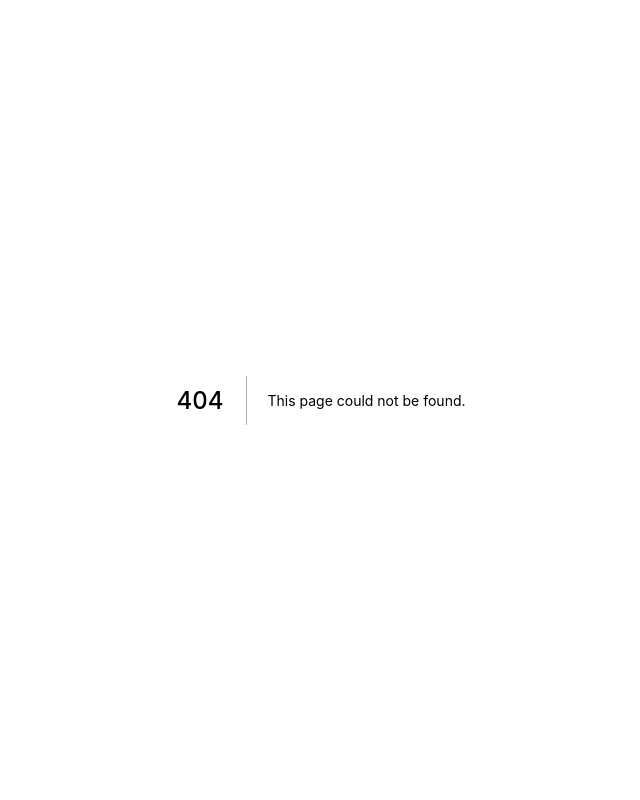
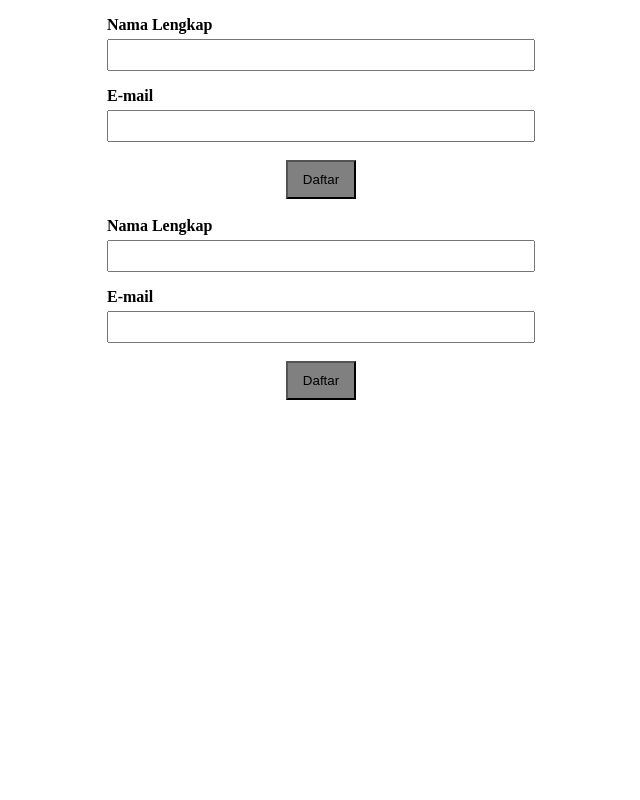
Before and after one commit to uyyoq/Covid-app, a Next.js app: page /login in a window 1280 px wide. Before the commit this address had no page. Shown: the top 800 px of the page, without its empty margins (319-959 px from the left). Built offline with nearby package versions, Linux system fonts and the light colour scheme.

Commit message:
useformik - formik

```diff
--- /dev/null
+++ b/components/form-formik/form.js
@@ -0,0 +1,103 @@
+import React from 'react';
+import { useFormik } from 'formik';
+import * as Yup from 'yup';
+import styled from "styled-components"
+
+
+const Wrapper = styled.form`
+  display: flex;
+  align-items: center;
+  flex-direction: column;
+`
+const ListForm = styled.div`
+  padding: 8px;
+`
+const Error = styled.div`
+  color: red;
+`
+const WrapBtn = styled.div`
+  margin: 10px;
+`
+
+const BtnSubmit = styled.button`
+  background-color: grey ;
+  padding: 10px 15px ;
+  cursor: pointer;
+`
+const InputForm = styled.input`
+  width: 400px;
+  padding: 6px 12px;
+  font-size: 14px;
+`
+
+const LabelForm = styled.label`
+  font-weight: bold;
+  display: flex;
+  margin-bottom: 5px;
+`
+
+const validationSchema = Yup.object({
+  nama: Yup.string().required('Harus diisi!').min(3, 'Harus 3 karakter atau lebih!'),
+  email: Yup.string().required('Harus diisi!').email('Format email tidak valid!'),
+});
+
+const initialValues = {
+  nama: '',
+  email: '',
+}
+
+const onSubmit = values => {
+  console.log("Form values", values);
+}
+
+const ExampleForm = () => {
+  const formik = useFormik({
+    initialValues,
+    onSubmit,
+    validationSchema,
+  })
+
+  return (
+    <div>
+      <Wrapper>
+        <ListForm>
+          <LabelForm htmlFor="nama">Nama Lengkap</LabelForm>
+          <InputForm
+            type="text"
+            id="nama"
+            name="nama"
+            onChange={formik.handleChange}
+            onBlur={formik.handleBlur}
+            value={formik.values.nama}
+
+          />
+          {formik.touched.nama && formik.errors.nama ? (
+            <Error>{formik.errors.nama}</Error>
+          ) : null}
+        </ListForm>
+
+        <ListForm>
+          <LabelForm htmlFor="email">E-mail</LabelForm>
+          <InputForm
+            type="email"
+            id="email"
+            name="email"
+            onChange={formik.handleChange}
+            onBlur={formik.handleBlur}
+            value={formik.values.email}
+          />
+          {formik.touched.email && formik.errors.email ? (
+            <Error>{formik.errors.email}</Error>
+          ) : null}
+        </ListForm>
+        <WrapBtn>
+          <BtnSubmit type="submit"> Daftar </BtnSubmit>
+        </WrapBtn>
+
+      </Wrapper>
+    </div>
+  )
+}
+
+
+export default ExampleForm;
--- a/package.json
+++ b/package.json
@@ -7,6 +7,7 @@
     "@testing-library/react": "^9.5.0",
     "@testing-library/user-event": "^7.2.1",
     "axios": "^0.19.2",
+    "formik": "^2.1.5",
     "next": "^9.5.1",
     "react": "^16.13.1",
     "react-dom": "^16.13.1",
@@ -17,7 +18,8 @@
     "redux-persist": "^6.0.0",
     "redux-thunk": "^2.3.0",
     "shortid": "^2.2.15",
-    "styled-components": "^5.1.1"
+    "styled-components": "^5.1.1",
+    "yup": "^0.29.3"
   },
   "scripts": {
     "test": "react-scripts test",
--- a/pages/global.js
+++ b/pages/global.js
@@ -9,6 +9,7 @@ import Info from './info';
 // import { connect } from "react-redux"
 import { useDispatch } from "react-redux"
 import actionFetch from '../appredux/actionCreator/actionFetch';
+import Form from '../components/form-formik/form'
 // import listArticlesReducer from "../appredux/reducer/listArticlesReducer";g
 
 const Container = styled.div`
@@ -79,6 +80,7 @@ const global = () => {
       }
       <Fab />
       <Count />
+      <Form />
     </Container>
   )
 }
--- /dev/null
+++ b/pages/login.js
@@ -0,0 +1,11 @@
+import React from "react"
+import Form from "../components/form-formik/form"
+
+
+const Login = () => {
+  return (
+    <Form />
+  )
+}
+
+export default Login
```
Also changed, not shown: components/Navbar/index.js (+8 -2 lines), components/form-formik/form2.js (added, +90 -0 lines), 1 other file (tests, documents, lock files or other folders).
